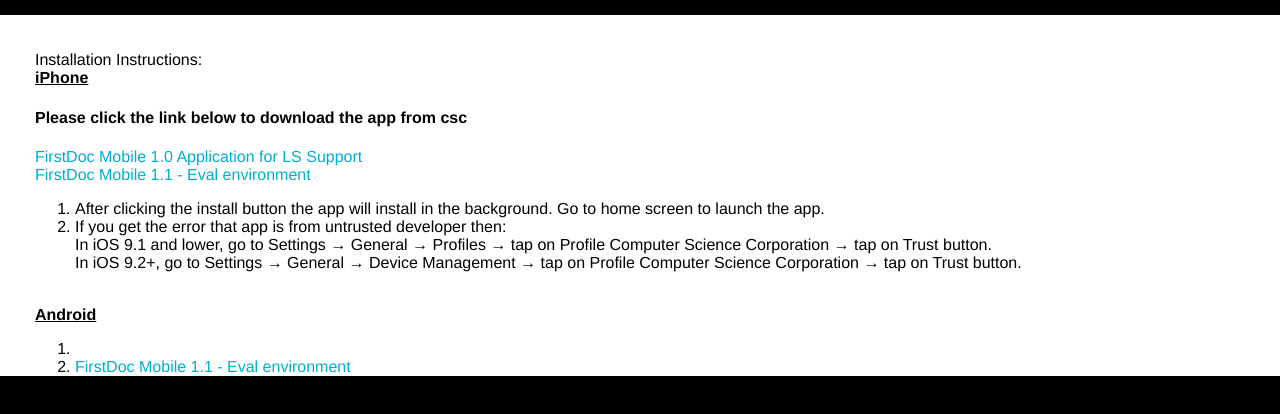
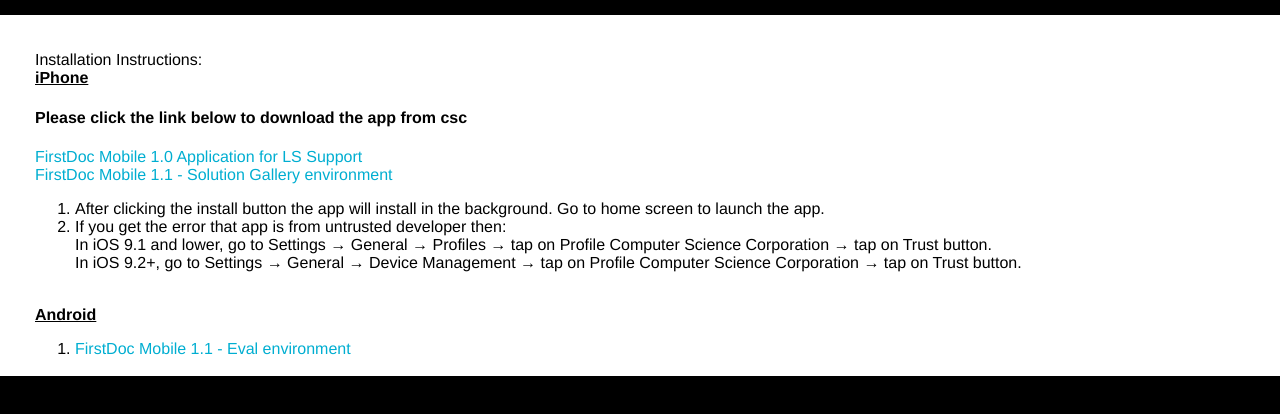
Before and after one commit to lssupport/lssupport, a website: page views/index.html in a window 1280 px wide. Shown: the part 258-672 px from the top of the page. Drawn offline with Linux system fonts and the light colour scheme; files whose address does not match are found by name.

Commit message:
Formatting change

```diff
--- a/views/index.html
+++ b/views/index.html
@@ -25,7 +25,7 @@
 		 <h4>Please click the link below to download the app from csc</h4>
 		<a href="itms-services://?action=download-manifest&url=https://lssupport.mybluemix.net/build/FDMobile.plist">FirstDoc Mobile 1.0 Application for LS Support</a>
 	</br>
-	<a href="itms-services://?action=download-manifest&url=https://lssupport.mybluemix.net/build/FDMobile_SolGal_1.1.plist">FirstDoc Mobile 1.1 - Eval environment</a>
+	<a href="itms-services://?action=download-manifest&url=https://lssupport.mybluemix.net/build/FDMobile_SolGal_1.1.plist">FirstDoc Mobile 1.1 - Solution Gallery environment</a>
     <script type="text/javascript" src="scripts/detect.js"></script>
         <ol>
             <li>After clicking the install button the app will install in the background. Go to home screen to launch the app.</li>
@@ -40,8 +40,9 @@
         <b><u>Android</u></b>
         <ol>
             <li>
-                <li><a href="https://lssupport.mybluemix.net/build/FirstDocMobile_SolGal_1.1.apk">FirstDoc Mobile 1.1 - Eval environment</a></li>
+                <a href="https://lssupport.mybluemix.net/build/FirstDocMobile_SolGal_1.1.apk">FirstDoc Mobile 1.1 - Eval environment</a>
             </li>
+			<br>
         </ol>
     </div>
 </body>
```
